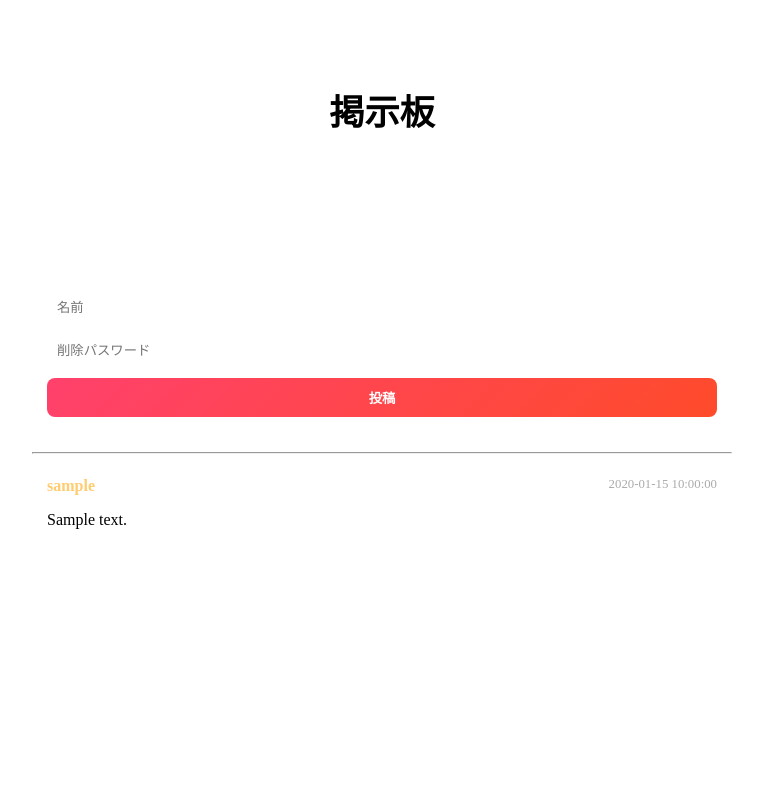
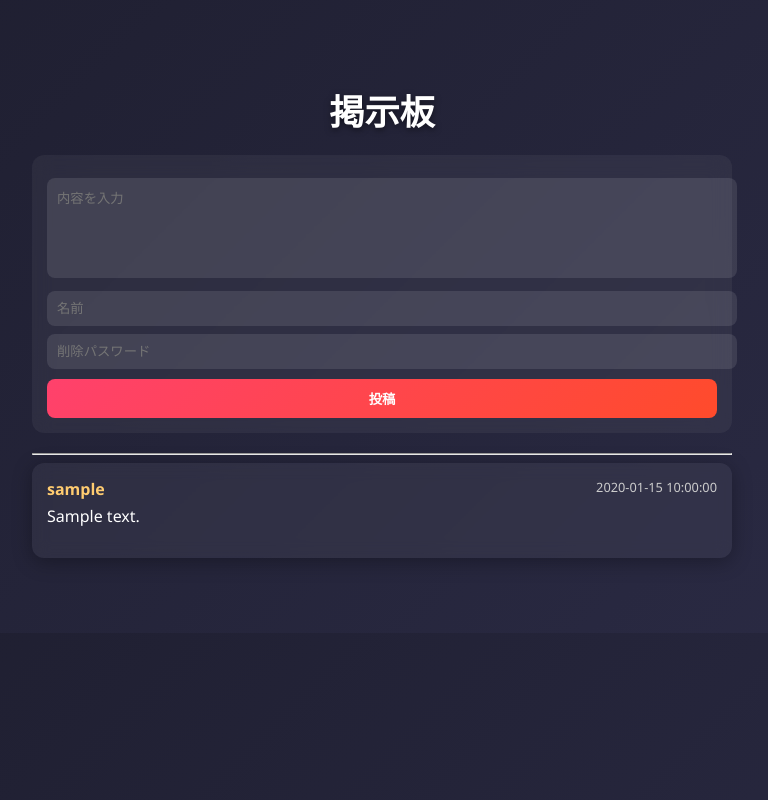
Before and after one commit to kei5sai-thinkpad/supabase, a Flask app: page / in a window 1280 px wide. Shown: the whole page, without its empty margins (258-1026 px from the left). Run offline with Flask 3, Linux system fonts and the light colour scheme; tables that the repository leaves empty hold one stand-in row (values such as "Sample post").

Commit message:
Update index.html

```diff
--- a/templates/index.html
+++ b/templates/index.html
@@ -4,7 +4,7 @@
 <meta charset="UTF-8">
 <title>掲示板</title>
 <style>
-<style>
+/* ===== 全体 ===== */
 body {
   margin: 0;
   font-family: "Segoe UI", "Noto Sans JP", sans-serif;
@@ -18,12 +18,15 @@ body {
   padding: 20px;
 }
 
+/* ===== 見出し ===== */
 h1 {
   text-align: center;
   font-size: 2.2em;
   margin-bottom: 20px;
+  text-shadow: 0 2px 6px rgba(0,0,0,0.5);
 }
 
+/* ===== フォーム ===== */
 form {
   background: rgba(255,255,255,0.05);
   padding: 15px;
@@ -39,6 +42,8 @@ textarea, input {
   border: none;
   border-radius: 8px;
   outline: none;
+  background: rgba(255,255,255,0.1);
+  color: white;
 }
 
 textarea {
@@ -63,13 +68,23 @@ button:hover {
   transform: scale(1.05);
 }
 
+button:focus {
+  outline: none;
+  box-shadow: 0 0 10px #ff4b2b;
+}
+
+/* ===== 投稿カード ===== */
 .post {
   background: rgba(255,255,255,0.05);
   padding: 15px;
   margin-bottom: 15px;
   border-radius: 12px;
   backdrop-filter: blur(8px);
-  transition: 0.2s;
+  box-shadow: 0 4px 20px rgba(0,0,0,0.3);
+  transition: 0.3s;
+  opacity: 0;
+  transform: translateY(20px);
+  animation: fadeInUp 0.5s forwards;
 }
 
 .post:hover {
@@ -82,14 +97,38 @@ button:hover {
 
 .post span {
   font-size: 0.8em;
-  color: #aaa;
+  color: #ccc;
   float: right;
+}
+
+.post p {
+  margin-top: 5px;
+  word-break: break-word;
 }
 
 a {
   color: #4fc3f7;
 }
-</style>
+
+/* ===== アニメーション ===== */
+@keyframes fadeInUp {
+  to {
+    opacity: 1;
+    transform: translateY(0);
+  }
+}
+
+/* ===== レスポンシブ ===== */
+@media (max-width: 500px) {
+  .container {
+    margin: 20px;
+    padding: 15px;
+  }
+
+  h1 {
+    font-size: 1.8em;
+  }
+}
 </style>
 </head>
 <body>
@@ -98,7 +137,7 @@ a {
 <h1>掲示板</h1>
 
 <form method="POST">
-<textarea name="content" required></textarea><br>
+<textarea name="content" required placeholder="内容を入力"></textarea><br>
 <input type="text" name="username" placeholder="名前"><br>
 <input type="password" name="password" placeholder="削除パスワード" required><br>
 <button type="submit">投稿</button>
```
